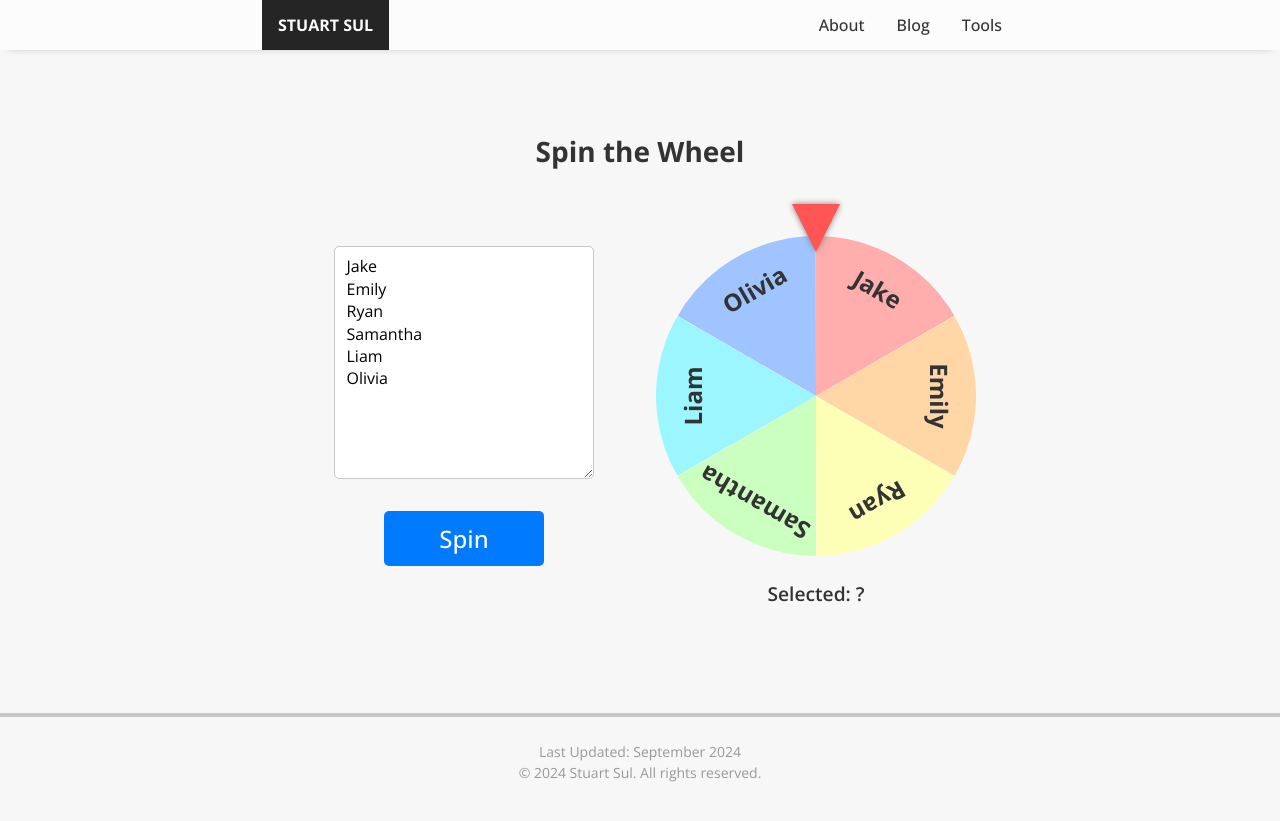
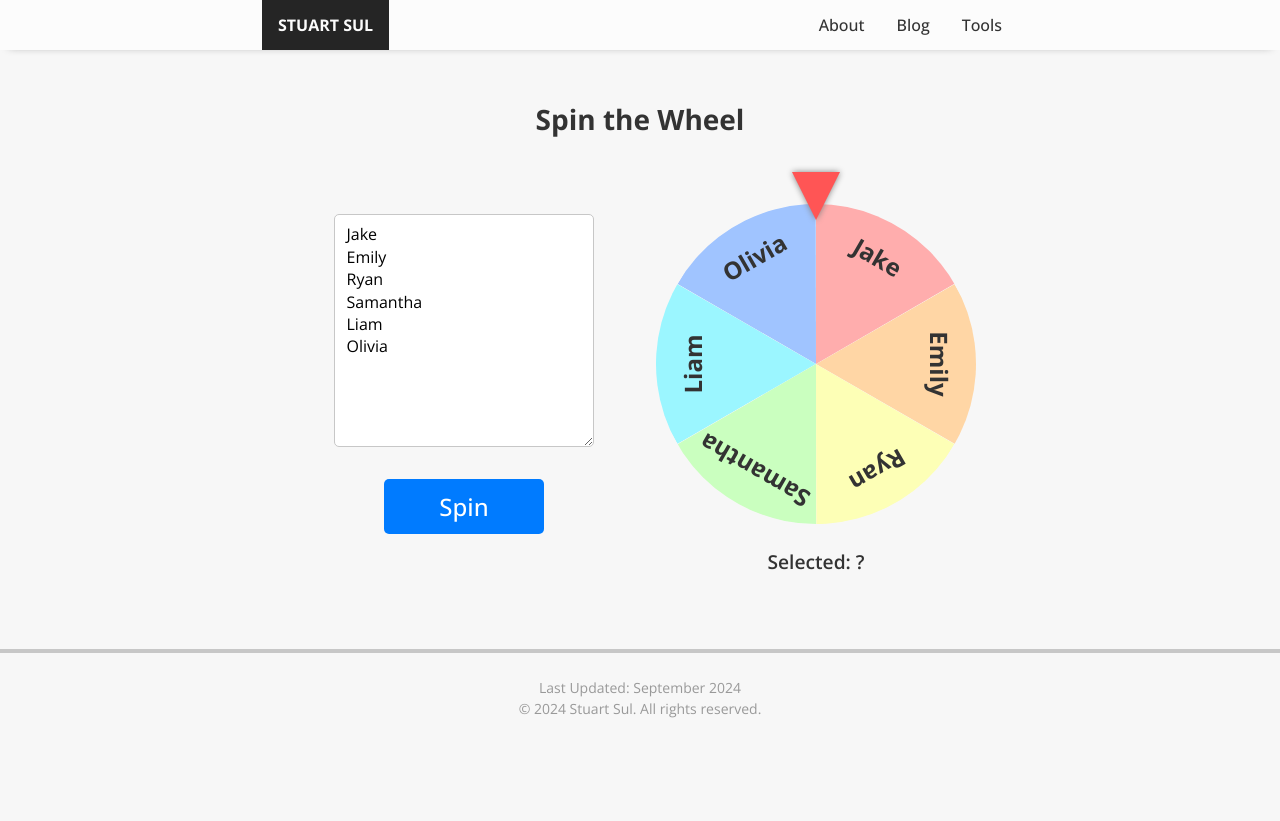
Before and after one commit to StuartSul/StuartSul.github.io_src, a Jekyll site: the page built from _tools/wheel.html, in a window 1280 px wide. Shown: the top 821 px of the page. Built offline with Jekyll 4.4.1, drawn with Linux system fonts in a browser that asks for light colours.

Commit message:
[feat] Fix main container margin

```diff
--- a/_sass/_editor.scss
+++ b/_sass/_editor.scss
@@ -1,6 +1,6 @@
 .editor-container {
 
-    margin: 5rem 0;
+    margin: 3rem 0;
     display: flex;
     flex-direction: column;
     justify-content: center;
--- a/_sass/_wheel.scss
+++ b/_sass/_wheel.scss
@@ -1,6 +1,6 @@
 .wheel-container {
 
-    margin: 5rem 0;
+    margin: 3rem 0;
     display: flex;
     flex-direction: column;
     justify-content: center;
```
